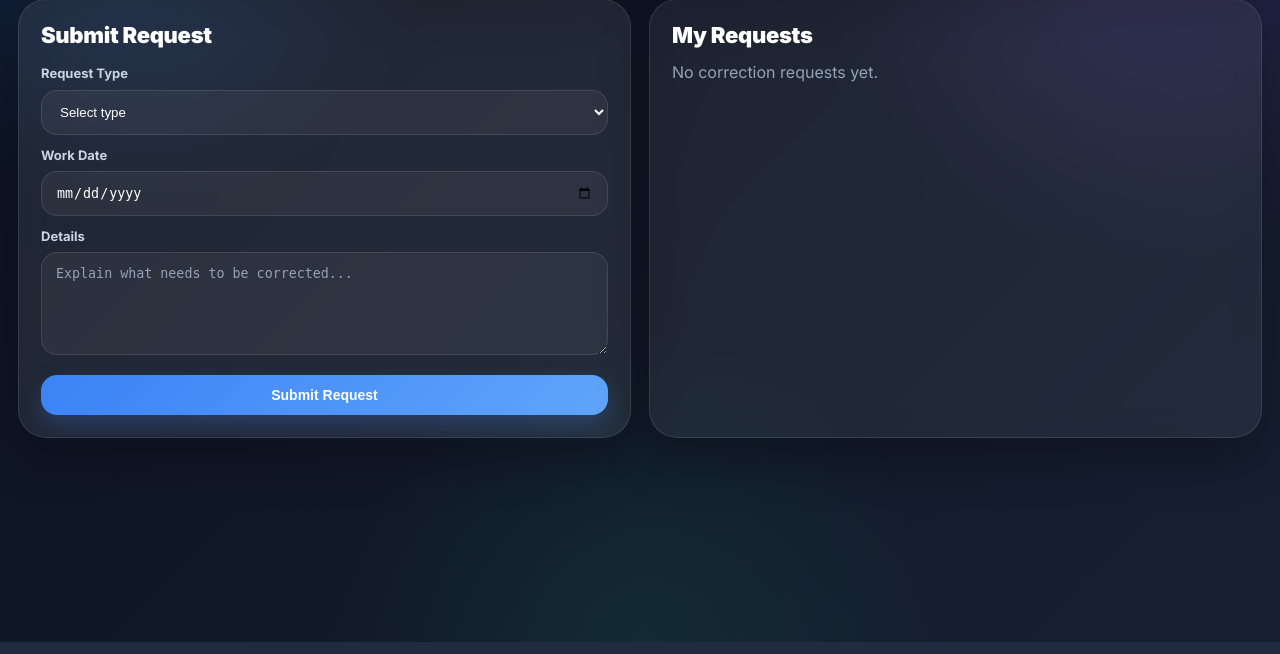
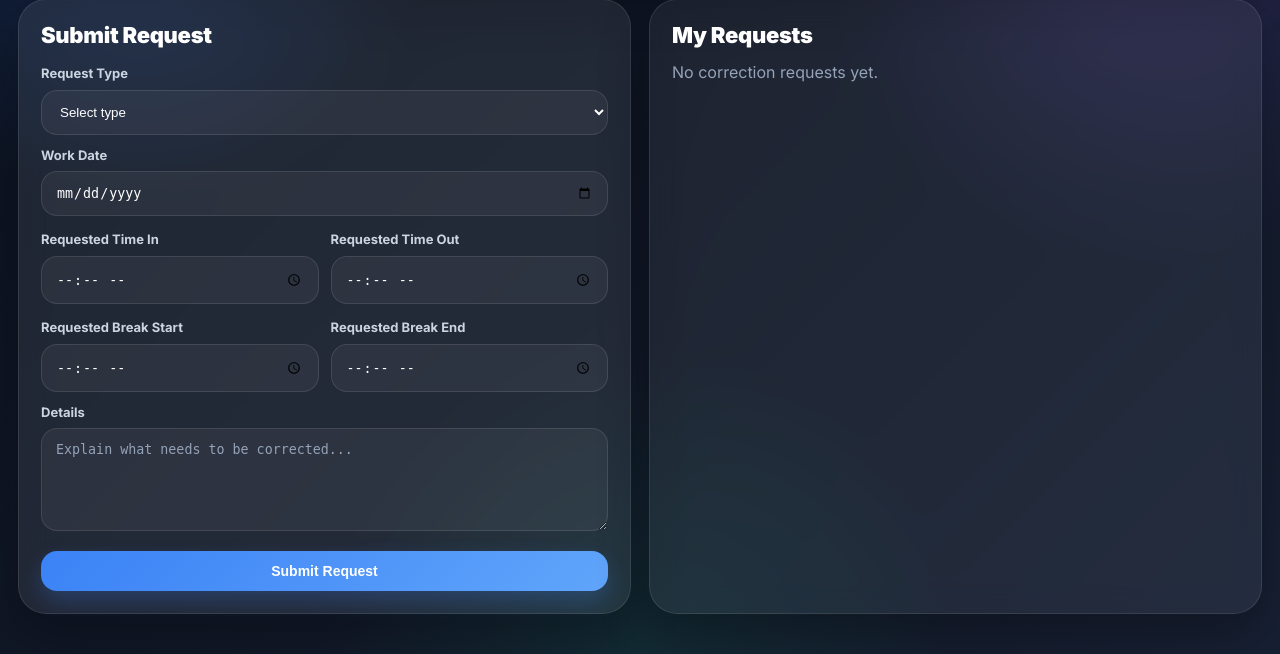
Before and after one commit to henryacosta401-prog/attendance-web, a Flask app: template templates/employee_corrections.html in a window 1280 px wide. Shown: the part 180-834 px from the top of the page. Run offline with Flask 3, Linux system fonts and the light colour scheme; the template is opened without the code that fills it, so the values that code supplies are empty; some libraries are stand-ins or nearby versions.

Commit message:
Add editable admin attendance corrections

```diff
--- a/app.py
+++ b/app.py
@@ -275,6 +275,11 @@ def init_sqlite_db():
             request_type TEXT NOT NULL,
             work_date TEXT NOT NULL,
             message TEXT,
+            requested_time_in TEXT,
+            requested_break_start TEXT,
+            requested_break_end TEXT,
+            requested_time_out TEXT,
+            applied_changes TEXT,
             status TEXT NOT NULL DEFAULT 'Pending',
             admin_note TEXT,
             reviewed_by INTEGER,
@@ -343,6 +348,16 @@ def init_sqlite_db():
 
     existing_cols_corrections = [row[1] for row in cursor.execute("PRAGMA table_info(correction_requests)").fetchall()]
     if existing_cols_corrections:
+        if "requested_time_in" not in existing_cols_corrections:
+            cursor.execute("ALTER TABLE correction_requests ADD COLUMN requested_time_in TEXT")
+        if "requested_break_start" not in existing_cols_corrections:
+            cursor.execute("ALTER TABLE correction_requests ADD COLUMN requested_break_start TEXT")
+        if "requested_break_end" not in existing_cols_corrections:
+            cursor.execute("ALTER TABLE correction_requests ADD COLUMN requested_break_end TEXT")
+        if "requested_time_out" not in existing_cols_corrections:
+            cursor.execute("ALTER TABLE correction_requests ADD COLUMN requested_time_out TEXT")
+        if "applied_changes" not in existing_cols_corrections:
+            cursor.execute("ALTER TABLE correction_requests ADD COLUMN applied_changes TEXT")
         if "status" not in existing_cols_corrections:
             cursor.execute("ALTER TABLE correction_requests ADD COLUMN status TEXT NOT NULL DEFAULT 'Pending'")
         if "admin_note" not in existing_cols_corrections:
@@ -483,6 +498,11 @@ def init_postgres_db():
                 request_type TEXT NOT NULL,
                 work_date TEXT NOT NULL,
                 message TEXT,
+                requested_time_in TEXT,
+                requested_break_start TEXT,
+                requested_break_end TEXT,
+                requested_time_out TEXT,
+                applied_changes TEXT,
                 status TEXT NOT NULL DEFAULT 'Pending',
                 admin_note TEXT,
                 reviewed_by INTEGER,
@@ -490,6 +510,11 @@ def init_postgres_db():
                 created_at TEXT NOT NULL
             )
         """)
+        cur.execute("ALTER TABLE correction_requests ADD COLUMN IF NOT EXISTS requested_time_in TEXT")
+        cur.execute("ALTER TABLE correction_requests ADD COLUMN IF NOT EXISTS requested_break_start TEXT")
+        cur.execute("ALTER TABLE correction_requests ADD COLUMN IF NOT EXISTS requested_break_end TEXT")
+        cur.execute("ALTER TABLE correction_requests ADD COLUMN IF NOT EXISTS requested_time_out TEXT")
+        cur.execute("ALTER TABLE correction_requests ADD COLUMN IF NOT EXISTS applied_changes TEXT")
         cur.execute("ALTER TABLE correction_requests ADD COLUMN IF NOT EXISTS status TEXT NOT NULL DEFAULT 'Pending'")
         cur.execute("ALTER TABLE correction_requests ADD COLUMN IF NOT EXISTS admin_note TEXT")
         cur.execute("ALTER TABLE correction_requests ADD COLUMN IF NOT EXISTS reviewed_by INTEGER")
@@ -626,6 +651,47 @@ def parse_break_limit_minutes(value):
         return BREAK_LIMIT_MINUTES
 
 
+def normalize_optional_clock_time(value):
+    raw_value = (value or "").strip()
+    if not raw_value:
+        return ""
+    try:
+        return datetime.strptime(raw_value, "%H:%M").strftime("%H:%M")
+    except ValueError:
+        raise ValueError("Use HH:MM format for correction times.")
+
+
+def combine_work_date_and_time(work_date, clock_time):
+    if not clock_time:
+        return None
+    return f"{work_date} {clock_time}:00"
+
+
+def split_datetime_to_time(datetime_str):
+    if not datetime_str:
+        return ""
+    try:
+        return datetime.strptime(datetime_str, "%Y-%m-%d %H:%M:%S").strftime("%H:%M")
+    except Exception:
+        return ""
+
+
+def build_correction_change_summary(before_values, after_values):
+    labels = [
+        ("time_in", "Time In"),
+        ("break_start", "Break Start"),
+        ("break_end", "Break End"),
+        ("time_out", "Time Out"),
+    ]
+    parts = []
+    for key, label in labels:
+        before_text = split_datetime_to_time(before_values.get(key)) or "-"
+        after_text = split_datetime_to_time(after_values.get(key)) or "-"
+        if before_text != after_text:
+            parts.append(f"{label}: {before_text} -> {after_text}")
+    return "; ".join(parts) if parts else "No attendance times changed."
+
+
 def calculate_late_info(time_in_str, shift_start):
     if not time_in_str:
         return 0, 0
@@ -1000,6 +1066,10 @@ def employee_corrections():
         request_type = request.form.get("request_type", "").strip()
         work_date = request.form.get("work_date", "").strip()
         message = request.form.get("message", "").strip()
+        requested_time_in = request.form.get("requested_time_in", "")
+        requested_break_start = request.form.get("requested_break_start", "")
+        requested_break_end = request.form.get("requested_break_end", "")
+        requested_time_out = request.form.get("requested_time_out", "")
 
         if request_type not in {"Missed Time In", "Missed Time Out", "Wrong Break", "Wrong Proof", "Other"}:
             flash("Please choose a valid correction type.", "danger")
@@ -1009,12 +1079,33 @@ def employee_corrections():
             flash("Work date and details are required.", "danger")
             return redirect(url_for("employee_corrections"))
 
+        try:
+            requested_time_in = normalize_optional_clock_time(requested_time_in)
+            requested_break_start = normalize_optional_clock_time(requested_break_start)
+            requested_break_end = normalize_optional_clock_time(requested_break_end)
+            requested_time_out = normalize_optional_clock_time(requested_time_out)
+        except ValueError as exc:
+            flash(str(exc), "danger")
+            return redirect(url_for("employee_corrections"))
+
         execute_db("""
             INSERT INTO correction_requests (
-                user_id, request_type, work_date, message, status, created_at
+                user_id, request_type, work_date, message,
+                requested_time_in, requested_break_start, requested_break_end, requested_time_out,
+                status, created_at
             )
-            VALUES (?, ?, ?, ?, 'Pending', ?)
-        """, (user["id"], request_type, work_date, message, now_str()), commit=True)
+            VALUES (?, ?, ?, ?, ?, ?, ?, ?, 'Pending', ?)
+        """, (
+            user["id"],
+            request_type,
+            work_date,
+            message,
+            combine_work_date_and_time(work_date, requested_time_in),
+            combine_work_date_and_time(work_date, requested_break_start),
+            combine_work_date_and_time(work_date, requested_break_end),
+            combine_work_date_and_time(work_date, requested_time_out),
+            now_str()
+        ), commit=True)
 
         log_activity(user["id"], "CORRECTION REQUEST", f"Submitted {request_type} request for {work_date}")
         flash("Correction request submitted.", "success")
@@ -1325,7 +1416,164 @@ def get_correction_requests(user_id=None, status="", date_from="", date_to=""):
         params.append(date_to)
 
     sql += " ORDER BY c.id DESC LIMIT 200"
-    return fetchall(sql, params)
+    rows = fetchall(sql, params)
+    enriched_rows = []
+
+    for row in rows:
+        item = dict(row)
+        attendance = fetchone("""
+            SELECT *
+            FROM attendance
+            WHERE user_id = ? AND work_date = ?
+            ORDER BY id DESC LIMIT 1
+        """, (item["user_id"], item["work_date"]))
+        break_row = None
+
+        if attendance:
+            break_row = fetchone("""
+                SELECT *
+                FROM breaks
+                WHERE attendance_id = ?
+                ORDER BY id ASC LIMIT 1
+            """, (attendance["id"],))
+
+        item["current_time_in"] = attendance["time_in"] if attendance else None
+        item["current_time_out"] = attendance["time_out"] if attendance else None
+        item["current_break_start"] = break_row["break_start"] if break_row else None
+        item["current_break_end"] = break_row["break_end"] if break_row else None
+        item["requested_time_in_input"] = split_datetime_to_time(item.get("requested_time_in"))
+        item["requested_break_start_input"] = split_datetime_to_time(item.get("requested_break_start"))
+        item["requested_break_end_input"] = split_datetime_to_time(item.get("requested_break_end"))
+        item["requested_time_out_input"] = split_datetime_to_time(item.get("requested_time_out"))
+        item["current_time_in_input"] = split_datetime_to_time(item.get("current_time_in"))
+        item["current_break_start_input"] = split_datetime_to_time(item.get("current_break_start"))
+        item["current_break_end_input"] = split_datetime_to_time(item.get("current_break_end"))
+        item["current_time_out_input"] = split_datetime_to_time(item.get("current_time_out"))
+        enriched_rows.append(item)
+
+    return enriched_rows
+
+
+def apply_attendance_correction(user_id, work_date, time_in_value="", break_start_value="", break_end_value="", time_out_value=""):
+    attendance = fetchone("""
+        SELECT *
+        FROM attendance
+        WHERE user_id = ? AND work_date = ?
+        ORDER BY id DESC LIMIT 1
+    """, (user_id, work_date))
+    break_row = None
+
+    if attendance:
+        break_row = fetchone("""
+            SELECT *
+            FROM breaks
+            WHERE attendance_id = ?
+            ORDER BY id ASC LIMIT 1
+        """, (attendance["id"],))
+
+    before_values = {
+        "time_in": attendance["time_in"] if attendance else None,
+        "break_start": break_row["break_start"] if break_row else None,
+        "break_end": break_row["break_end"] if break_row else None,
+        "time_out": attendance["time_out"] if attendance else None,
+    }
+
+    final_time_in = combine_work_date_and_time(work_date, time_in_value) if time_in_value else (attendance["time_in"] if attendance else None)
+    final_time_out = combine_work_date_and_time(work_date, time_out_value) if time_out_value else (attendance["time_out"] if attendance else None)
+    final_break_start = combine_work_date_and_time(work_date, break_start_value) if break_start_value else (break_row["break_start"] if break_row else None)
+    final_break_end = combine_work_date_and_time(work_date, break_end_value) if break_end_value else (break_row["break_end"] if break_row else None)
+
+    if (time_in_value or (attendance and attendance["time_in"])) and final_time_in and final_time_out:
+        if final_time_out < final_time_in:
+            raise ValueError("Time out cannot be earlier than time in.")
+
+    if (break_start_value or break_end_value or break_row) and not final_time_in:
+        raise ValueError("Set time in before saving break corrections.")
+
+    if final_break_start and final_break_end and final_break_end < final_break_start:
+        raise ValueError("Break end cannot be earlier than break start.")
+
+    if final_break_start and final_time_in and final_break_start < final_time_in:
+        raise ValueError("Break start cannot be earlier than time in.")
+
+    if final_break_end and final_time_out and final_break_end > final_time_out:
+        raise ValueError("Break end cannot be later than time out.")
+
+    user = get_user_by_id(user_id)
+    late_flag, late_minutes = calculate_late_info(final_time_in, parse_shift_start(user["shift_start"] if user else DEFAULT_SHIFT_START))
+
+    if final_time_out:
+        final_status = "Timed Out"
+    elif final_break_start and not final_break_end:
+        final_status = "On Break"
+    elif final_time_in:
+        final_status = "Timed In"
+    else:
+        final_status = "Offline"
+
+    if attendance:
+        execute_db("""
+            UPDATE attendance
+            SET time_in = ?, time_out = ?, status = ?, late_flag = ?, late_minutes = ?, updated_at = ?
+            WHERE id = ?
+        """, (
+            final_time_in,
+            final_time_out,
+            final_status,
+            late_flag,
+            late_minutes,
+            now_str(),
+            attendance["id"]
+        ), commit=True)
+    elif final_time_in or final_time_out or final_break_start or final_break_end:
+        execute_db("""
+            INSERT INTO attendance (
+                user_id, work_date, time_in, time_out, status, proof_file, notes,
+                late_flag, late_minutes, created_at, updated_at
+            )
+            VALUES (?, ?, ?, ?, ?, ?, ?, ?, ?, ?, ?)
+        """, (
+            user_id,
+            work_date,
+            final_time_in,
+            final_time_out,
+            final_status,
+            None,
+            "Updated through correction request",
+            late_flag,
+            late_minutes,
+            now_str(),
+            now_str()
+        ), commit=True)
+        attendance = fetchone("""
+            SELECT *
+            FROM attendance
+            WHERE user_id = ? AND work_date = ?
+            ORDER BY id DESC LIMIT 1
+        """, (user_id, work_date))
+
+    if not attendance:
+        return
+
+    if break_row and (break_start_value or break_end_value):
+        execute_db("""
+            UPDATE breaks
+            SET break_start = ?, break_end = ?
+            WHERE id = ?
+        """, (final_break_start, final_break_end, break_row["id"]), commit=True)
+    elif not break_row and (break_start_value or break_end_value):
+        execute_db("""
+            INSERT INTO breaks (user_id, attendance_id, work_date, break_start, break_end, created_at)
+            VALUES (?, ?, ?, ?, ?, ?)
+        """, (user_id, attendance["id"], work_date, final_break_start, final_break_end, now_str()), commit=True)
+
+    after_values = {
+        "time_in": final_time_in,
+        "break_start": final_break_start,
+        "break_end": final_break_end,
+        "time_out": final_time_out,
+    }
+    return build_correction_change_summary(before_values, after_values)
 
 
 @app.route("/admin")
@@ -1482,6 +1730,10 @@ def admin_corrections():
 def update_correction_request(request_id):
     status = request.form.get("status", "").strip()
     admin_note = request.form.get("admin_note", "").strip()
+    requested_time_in = request.form.get("requested_time_in", "")
+    requested_break_start = request.form.get("requested_break_start", "")
+    requested_break_end = request.form.get("requested_break_end", "")
+    requested_time_out = request.form.get("requested_time_out", "")
 
     if status not in {"Pending", "Approved", "Rejected"}:
         flash("Invalid correction status.", "danger")
@@ -1498,21 +1750,66 @@ def update_correction_request(request_id):
         flash("Correction request not found.", "danger")
         return redirect(url_for("admin_corrections"))
 
+    applied_changes = correction["applied_changes"] if "applied_changes" in correction.keys() else None
+
+    try:
+        requested_time_in = normalize_optional_clock_time(requested_time_in)
+        requested_break_start = normalize_optional_clock_time(requested_break_start)
+        requested_break_end = normalize_optional_clock_time(requested_break_end)
+        requested_time_out = normalize_optional_clock_time(requested_time_out)
+    except ValueError as exc:
+        flash(str(exc), "danger")
+        return redirect(url_for("admin_corrections"))
+
+    if status == "Approved":
+        try:
+            applied_changes = apply_attendance_correction(
+                correction["user_id"],
+                correction["work_date"],
+                time_in_value=requested_time_in,
+                break_start_value=requested_break_start,
+                break_end_value=requested_break_end,
+                time_out_value=requested_time_out
+            )
+        except ValueError as exc:
+            flash(str(exc), "danger")
+            return redirect(url_for("admin_corrections"))
+
     reviewed_at = now_str() if status in {"Approved", "Rejected"} else None
     reviewed_by = session["user_id"] if status in {"Approved", "Rejected"} else None
 
     execute_db("""
         UPDATE correction_requests
-        SET status = ?, admin_note = ?, reviewed_by = ?, reviewed_at = ?
+        SET status = ?, admin_note = ?, reviewed_by = ?, reviewed_at = ?,
+            requested_time_in = ?, requested_break_start = ?, requested_break_end = ?, requested_time_out = ?,
+            applied_changes = ?
         WHERE id = ?
-    """, (status, admin_note, reviewed_by, reviewed_at, request_id), commit=True)
+    """, (
+        status,
+        admin_note,
+        reviewed_by,
+        reviewed_at,
+        combine_work_date_and_time(correction["work_date"], requested_time_in),
+        combine_work_date_and_time(correction["work_date"], requested_break_start),
+        combine_work_date_and_time(correction["work_date"], requested_break_end),
+        combine_work_date_and_time(correction["work_date"], requested_time_out),
+        applied_changes if status == "Approved" else None,
+        request_id
+    ), commit=True)
+
+    notification_message = f"Your {correction['request_type']} request for {correction['work_date']} is now {status}."
+    if status == "Approved" and applied_changes:
+        notification_message = f"{notification_message} Applied: {applied_changes}"
 
     create_notification(
         correction["user_id"],
         "Correction Request Updated",
-        f"Your {correction['request_type']} request for {correction['work_date']} is now {status}."
+        notification_message
     )
-    log_activity(session["user_id"], "REVIEW CORRECTION", f"{status} correction request #{request_id} for {correction['full_name']}")
+    log_details = f"{status} correction request #{request_id} for {correction['full_name']}"
+    if status == "Approved" and applied_changes:
+        log_details = f"{log_details} | {applied_changes}"
+    log_activity(session["user_id"], "REVIEW CORRECTION", log_details)
     flash("Correction request updated.", "success")
     return redirect(url_for("admin_corrections"))
 
--- a/templates/employee_corrections.html
+++ b/templates/employee_corrections.html
@@ -29,6 +29,25 @@
             <label style="display:block; margin-top:12px;">Work Date</label>
             <input type="date" name="work_date" class="input" required>
 
+            <div class="grid grid-2" style="margin-top:12px; gap:12px;">
+                <div>
+                    <label>Requested Time In</label>
+                    <input type="time" name="requested_time_in" class="input">
+                </div>
+                <div>
+                    <label>Requested Time Out</label>
+                    <input type="time" name="requested_time_out" class="input">
+                </div>
+                <div>
+                    <label>Requested Break Start</label>
+                    <input type="time" name="requested_break_start" class="input">
+                </div>
+                <div>
+                    <label>Requested Break End</label>
+                    <input type="time" name="requested_break_end" class="input">
+                </div>
+            </div>
+
             <label style="display:block; margin-top:12px;">Details</label>
             <textarea name="message" class="textarea" rows="5" placeholder="Explain what needs to be corrected..." required></textarea>
 
@@ -45,7 +64,9 @@
                         <tr>
                             <th>Type</th>
                             <th>Date</th>
+                            <th>Requested Times</th>
                             <th>Status</th>
+                            <th>Applied</th>
                             <th>Admin Note</th>
                             <th>Created</th>
                         </tr>
@@ -55,7 +76,17 @@
                         <tr>
                             <td>{{ item.request_type }}</td>
                             <td>{{ item.work_date }}</td>
+                            <td>
+                                {% if item.requested_time_in or item.requested_break_start or item.requested_break_end or item.requested_time_out %}
+                                    <div class="small">In: {{ item.requested_time_in and format_time_12h(item.requested_time_in) or '-' }}</div>
+                                    <div class="small">Break: {{ item.requested_break_start and format_time_12h(item.requested_break_start) or '-' }} to {{ item.requested_break_end and format_time_12h(item.requested_break_end) or '-' }}</div>
+                                    <div class="small">Out: {{ item.requested_time_out and format_time_12h(item.requested_time_out) or '-' }}</div>
+                                {% else %}
+                                    -
+                                {% endif %}
+                            </td>
                             <td>{{ item.status }}</td>
+                            <td>{{ item.applied_changes if item.applied_changes else '-' }}</td>
                             <td>{{ item.admin_note if item.admin_note else '-' }}</td>
                             <td>{{ format_datetime_12h(item.created_at) }}</td>
                         </tr>
```
Also changed, not shown: templates/admin_corrections.html (+27 -1 lines).
